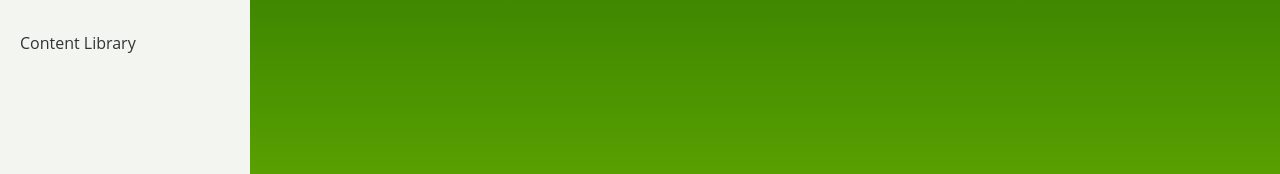
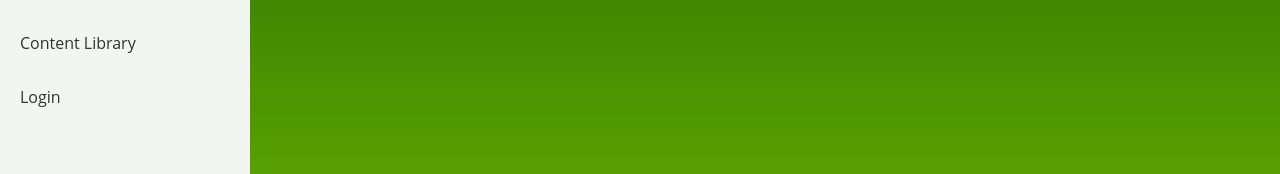
Before and after one commit to bhaveshjoshisuperheronot/demo-deploy, a React (Create React App) app: page /dashboard in a window 1280 px wide. Shown: the part 156-330 px from the top of the page. Built offline with nearby package versions, Linux system fonts and the light colour scheme.

Commit message:
Dummy Login

```diff
--- a/src/components/SidebarNav.js
+++ b/src/components/SidebarNav.js
@@ -8,6 +8,7 @@ const Navbar = () => {
                 <li><NavLink to="/dashboard/">Dashboard</NavLink></li>
                 <li><NavLink to="/account-details/">Account Details</NavLink></li>
                 <li><NavLink to="/content-library/">Content Library</NavLink></li>
+                <li><NavLink to="/login/">Login</NavLink></li>
             </ul>
         </div>
     )
```
